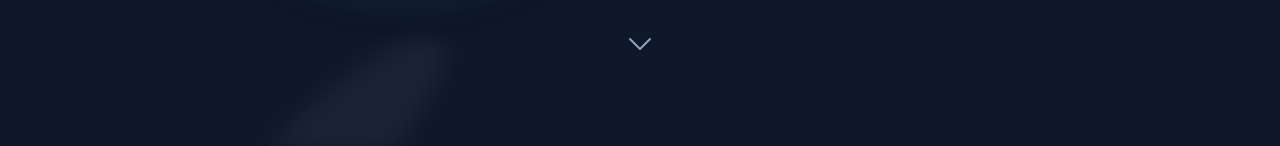
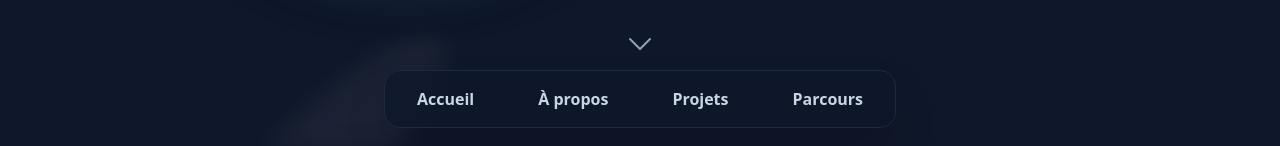
Before and after one commit to Andrew672/Portfolio, an Angular app: page / in a window 1280 px wide. Shown: the part 648-794 px from the top of the page. Built offline with nearby package versions, Linux system fonts and the light colour scheme; no server answers.

Commit message:
feat(navbar): add Navbar component with navigation buttons

```diff
--- a/src/app/app.html
+++ b/src/app/app.html
@@ -1,4 +1,6 @@
 <app-toast />
+
+<app-navbar />
 <div class="fixed inset-0 w-full h-full overflow-hidden -z-10 pointer-events-none bg-slate-950">
   <div class="absolute top-0 -left-4 w-96 h-96 bg-amber-900/40 rounded-full mix-blend-screen filter blur-[120px] opacity-30 animate-blob"></div>
   <div class="absolute top-0 -right-4 w-96 h-96 bg-indigo-900/40 rounded-full mix-blend-screen filter blur-[120px] opacity-30 animate-blob [animation-delay:2s]"></div>
@@ -65,21 +67,20 @@
 
 <main class="h-[100dvh] w-full overflow-y-scroll snap-y snap-mandatory scroll-smooth relative no-scrollbar">
 
-  <div class="snap-start snap-always h-[100dvh] w-full flex items-center justify-center relative overflow-hidden section-padding">
+
+  <div id="home" class="snap-start snap-always h-[100dvh] w-full flex items-center justify-center relative overflow-hidden section-padding">
     <app-welcome class="w-full h-full block"></app-welcome>
   </div>
 
-  <div class="snap-start snap-always min-h-screen w-full flex items-center justify-center relative section-padding">
+  <div id="about" class="snap-start snap-always min-h-screen w-full flex items-center justify-center relative section-padding">
     <app-about-me class="w-full h-full block"></app-about-me>
   </div>
 
-  <div class="snap-start snap-always min-h-[100dvh] w-full flex items-center justify-center relative section-padding">
+  <div id="projects" class="snap-start snap-always min-h-[100dvh] w-full flex items-center justify-center relative section-padding">
     <app-projects class="w-full h-full block"></app-projects>
   </div>
 
-
-
-  <div class="snap-start h-screen w-full flex items-center justify-center section-padding">
+  <div id="background" class="snap-start h-screen w-full flex items-center justify-center section-padding">
     <app-experience class="w-full h-full block"></app-experience>
   </div>
 
--- a/src/app/app.ts
+++ b/src/app/app.ts
@@ -1,5 +1,6 @@
 import { Component, Inject, LOCALE_ID, signal, Renderer2, ElementRef, afterNextRender, DestroyRef, inject } from '@angular/core';
 import { ToastComponent } from './components/toast/toast.component';
+import { NavbarComponent } from './components/navbar/navbar.component';
 import { DOCUMENT } from '@angular/common';
 import { RouterOutlet } from '@angular/router';
 import { WelcomeComponent } from './components/welcome/welcome.component';
@@ -11,7 +12,7 @@ import { Meta, Title } from '@angular/platform-browser';
 
 @Component({
   selector: 'app-root',
-  imports: [RouterOutlet, WelcomeComponent, AboutMeComponent, ProjectsComponent, ExperienceComponent, ToastComponent],
+  imports: [RouterOutlet, WelcomeComponent, AboutMeComponent, ProjectsComponent, ExperienceComponent, ToastComponent, NavbarComponent],
   templateUrl: './app.html',
   styleUrl: './app.css'
 })
--- /dev/null
+++ b/src/app/components/navbar/navbar.component.ts
@@ -0,0 +1,17 @@
+import { Component } from '@angular/core';
+import { CommonModule } from '@angular/common';
+
+@Component({
+  selector: 'app-navbar',
+  standalone: true,
+  imports: [CommonModule],
+  template: `
+    <nav class="hidden md:flex fixed left-1/2 -translate-x-1/2 bottom-6 z-[100] justify-center items-center bg-slate-900/70 backdrop-blur-xl border border-slate-800 rounded-2xl shadow-2xl py-2 px-4 gap-4 md:gap-8 transition-all duration-300" style="min-width: 320px; max-width: 90vw;">
+      <button i18n type="button" onclick="document.querySelector('#home').scrollIntoView({behavior: 'smooth'})" class="text-slate-300 hover:text-amber-500 font-semibold px-4 py-2 rounded-xl transition-colors duration-200 bg-transparent">Accueil</button>
+      <button i18n type="button" onclick="document.querySelector('#about').scrollIntoView({behavior: 'smooth'})" class="text-slate-300 hover:text-amber-500 font-semibold px-4 py-2 rounded-xl transition-colors duration-200 bg-transparent">À propos</button>
+      <button i18n type="button" onclick="document.querySelector('#projects').scrollIntoView({behavior: 'smooth'})" class="text-slate-300 hover:text-amber-500 font-semibold px-4 py-2 rounded-xl transition-colors duration-200 bg-transparent">Projets</button>
+      <button i18n type="button" onclick="document.querySelector('#background').scrollIntoView({behavior: 'smooth'})" class="text-slate-300 hover:text-amber-500 font-semibold px-4 py-2 rounded-xl transition-colors duration-200 bg-transparent">Parcours</button>
+    </nav>
+  `
+})
+export class NavbarComponent {}
--- a/src/app/components/projects/project-card/project-card.component.ts
+++ b/src/app/components/projects/project-card/project-card.component.ts
@@ -45,7 +45,7 @@ import { Project } from '../../../models/projet.model';
           @if (project.thumbnailUrl) {
             <img
               [src]="project.thumbnailUrl"
-              class="w-full h-full object-contain group-hover:scale-110 transition-transform duration-700"
+              class="w-full h-full object-cover group-hover:scale-110 transition-transform duration-700"
               [alt]="project.title"
             >
           } @else if (project.gradient) {
```
Also changed, not shown: 2 other files (tests, documents, lock files or other folders).
